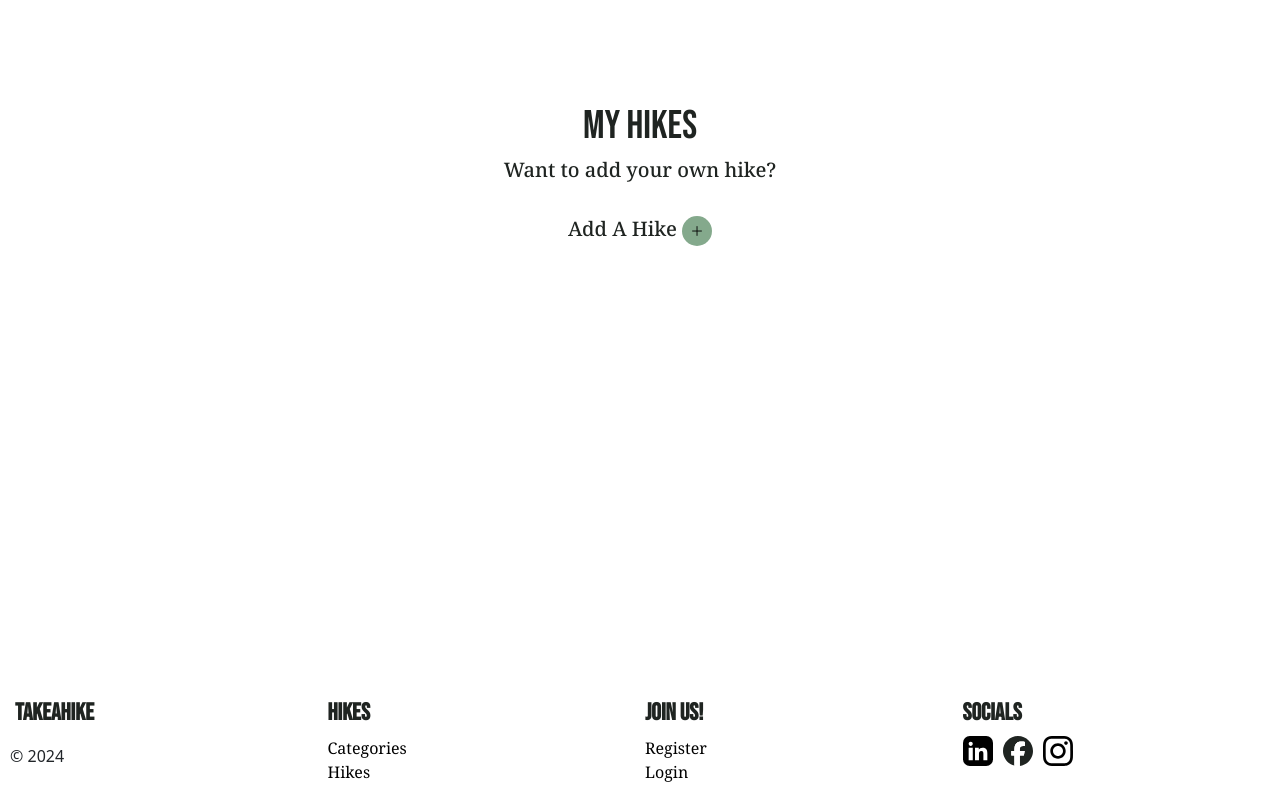
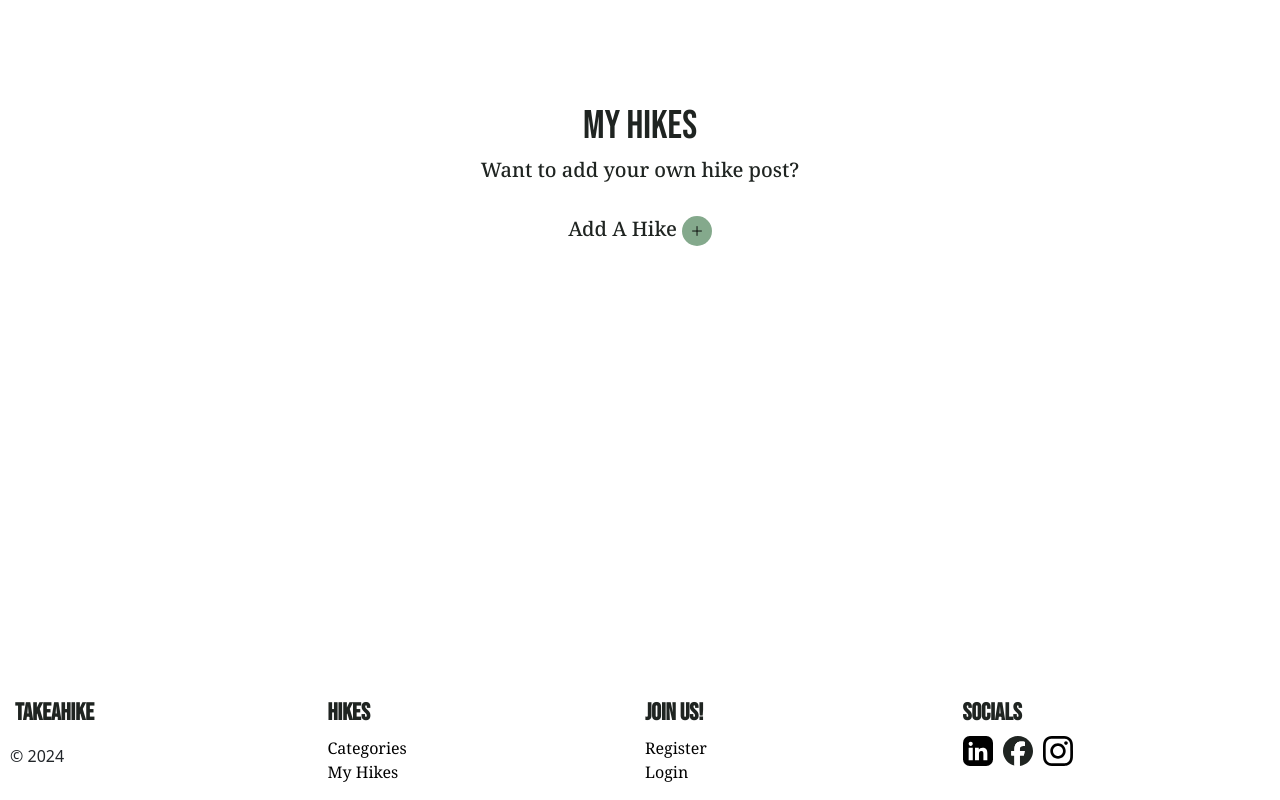
Before and after one commit to ChloeL-E/msp3-trailfinders, a Flask app: page /my_hikes in a window 1280 px wide. Run offline with Flask 2, Linux system fonts and the light colour scheme; data that the repository does not hold is empty.

Commit message:
Changed Hikes to My Hike

```diff
--- a/trailfinders/templates/base.html
+++ b/trailfinders/templates/base.html
@@ -52,7 +52,7 @@
             </li>
             {% if session.user %}
             <li class="nav-item">
-              <a class="nav-link active" aria-current="page" href="{{ url_for('my_hikes') }}">Hikes</a>
+              <a class="nav-link active" aria-current="page" href="{{ url_for('my_hikes') }}">My Hikes</a>
             </li>
             <li class="nav-item">
               <a class="nav-link active" aria-current="page" href="{{ url_for('categories') }}">Categories</a>
@@ -97,7 +97,7 @@
           <h4>Hikes</h4>
           <ul class="footer-links">
             <li><a href="{{ url_for('categories') }}">Categories</a></li>
-            <li><a href="{{ url_for('my_hikes') }}">Hikes</a></li>
+            <li><a href="{{ url_for('my_hikes') }}"> My Hikes</a></li>
           </ul>
         </div>
         <!-- Register and login links -->
--- a/trailfinders/templates/my_hikes.html
+++ b/trailfinders/templates/my_hikes.html
@@ -5,7 +5,7 @@
     <div class="row g-0 align-items-center">
         <div class="col">
             <h1 class="mt-3">My Hikes</h1>
-            <h2 class="reduce">Want to add your own hike?</h2>
+            <h2 class="reduce">Want to add your own hike post?</h2>
             <br>
             <!-- Link to add a hike page -->
             <a class="change" href="{{ url_for('add_hike') }}">Add A Hike<img class="icon"
```
